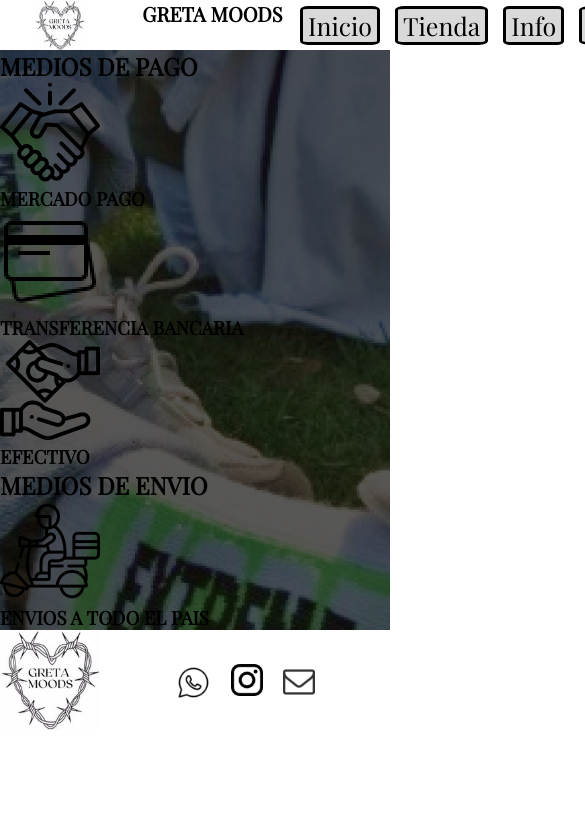
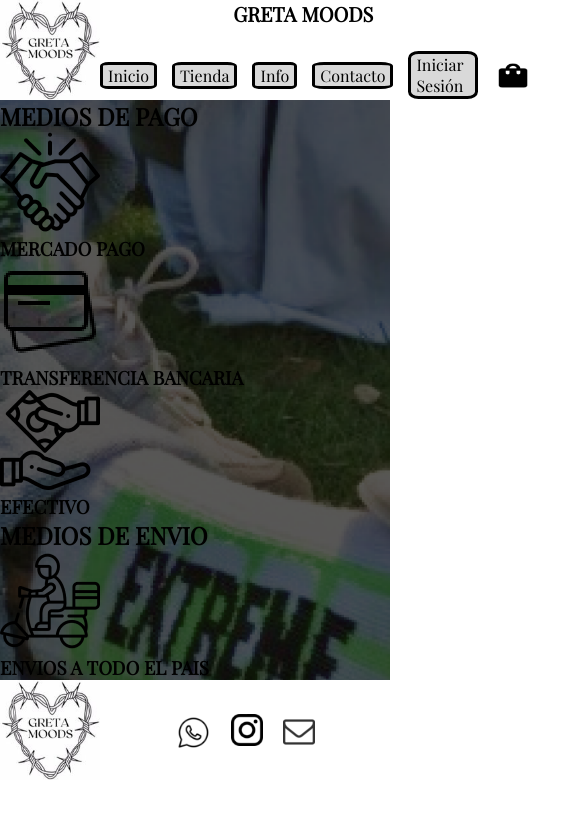
Before and after one commit to nicovyv/comision-39385, a plain HTML site: page pages/info.html in a window 390 px wide. Shown: the top 818 px of the page, 585 px wide, since content can reach past the window. Drawn offline with nearby package versions, Linux system fonts and the light colour scheme.

Commit message:
incorpore header responsive en 768px con grid

```diff
--- a/css/style.css
+++ b/css/style.css
@@ -9,31 +9,36 @@ body{
 /* HEADER */
 
 
-.logo-titulo-header{
+
+
+.header{
+    width: 100%;
+    height: 50px;
+    display: grid;
+    background-color: white;
+    grid-template-columns: 100px 175px auto;
+}
+
+.titulo-header{
+    width: 400px;
     display: flex;
-    width: auto;
-    gap: 20px;
+    justify-content: start;
 }
+
+
 .logo-header{
     width: 50px;
     height: 50px;
     margin-left: 35px;
+    margin-left: 20px;
+    align-items: start;
 }
 .titulo-header{
     display: flex;
     width: 175px;
     height: 40px;
     font-size: 20px;
-    justify-content: center;
-}
-
-.header{
-    width: 100%;
-    height: 50px;
-    display: flex;
-    flex-direction: row;
-    justify-content: space-between;
-    background-color: white;
+    justify-self: start;
 }
 
 .nav{
@@ -41,6 +46,7 @@ body{
     width: auto;
     height: 50px;
     align-items: center;
+    justify-self: end;
 }
 .navbar{
     display: flex;
@@ -63,7 +69,7 @@ body{
     font-size: 25px;
     background-color: #d9d9d9;
     border: solid black;
-    border-radius: 10%;
+    border-radius: 15%;
     padding: 0px 5px;
 }
 
@@ -233,37 +239,45 @@ h1{
 
 
 
+/*  MEDIA QUERIES */
 
 
+@media(max-width: 768px){
+
+    .header{
+        width: 100%;
+        height: 100px;
+        display: grid;
+        grid-template-columns: 100px auto;
+        grid-template-rows: 50px 50px;
+        grid-template-areas:
+        "logo titulo"
+        ". nav";
+
+    }
+
+    .logo-header-grid{
+        grid-area: logo;
+    }
+    .logo-header{
+        width: 100px;
+        height: 100px;
+        margin: 0;
+    }
+    .titulo-header{
+        grid-area: titulo;
+        justify-self: center;
+    }
+
+    .nav{
+        height: 50px;
+        grid-area: nav;
+        justify-self: center;
+    }
+
+    .navbar li a{
+        font-size: 16px;
+    }
 
 
-
-
-
-
-
-
-
-/* MAIN INFO
-
-.titulo-info{
-    color: white;
 }
-.seccion-principal-info{
-    color: white;
-}
-
-/*  MAIN TIENDA */
-/* .seccion-principal-tienda{
-    display: flex;
-    display: row;
-}
-.gorro{
-    display: flex;
-    margin: auto 0;
-
-}
-.tennis{
-    display: flex;
-    margin: auto 0;
-} */
--- a/pages/info.html
+++ b/pages/info.html
@@ -1,5 +1,5 @@
 <!DOCTYPE html>
-<html lang="en">
+<html lang="es">
 <head>
     <meta charset="UTF-8">
     <meta http-equiv="X-UA-Compatible" content="IE=edge">
@@ -12,6 +12,8 @@
     <header class="header">
         <div class="logo-titulo-header">
             <img src="../assets/logo-header.jpeg" alt="" class="logo-header"><a href="../index.html"></a>
+        </div>
+        <div class="titulo-header">
             <h2 class="titulo-header">GRETA MOODS</h2>
         </div>
         <nav class="nav">
```
Also changed, not shown: index.html (+3 -1 lines), pages/contacto.html (+3 -1 lines), pages/iniciar-sesion.html (+3 -1 lines), pages/tienda.html (+3 -1 lines).
